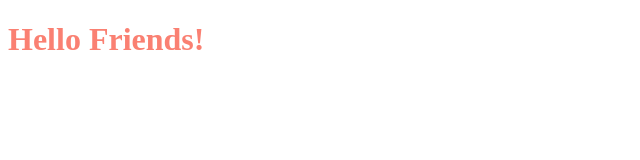
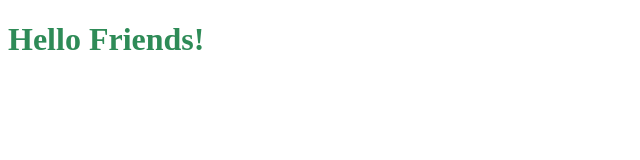
Before and after one commit to mSigson/cuddly-happiness, a plain HTML site: page index.html in a window 1280 px wide. Shown: the whole page, without its empty margins (0-640 px from the left). Drawn offline with Linux system fonts and the light colour scheme.

Commit message:
changed h1 to seagreen

```diff
--- a/style/style.css
+++ b/style/style.css
@@ -1,3 +1,3 @@
 h1 {
-  color: salmon;
+  color: seagreen;
 }
```
